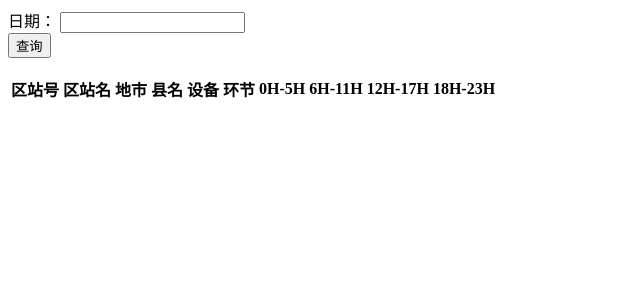
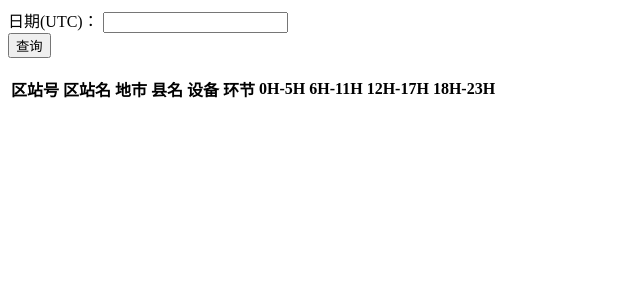
Before and after one commit to shitone/djmdep, a Django app: page /cimiss/awshistoryc in a window 1280 px wide. Shown: the top 300 px of the page, without its empty margins (0-640 px from the left). Run offline with Django 3.2, Linux system fonts and the light colour scheme; lists and menus that the app fills with data are empty; parts of the project's set-up code (start-up, migrations or seed data) failed here and were passed over; some libraries are stand-ins or nearby versions.

Commit message:
完成了历史记录页面的修改

```diff
--- a/static/css/cimiss/awshistory.css
+++ b/static/css/cimiss/awshistory.css
@@ -7,7 +7,7 @@
     height: 12px;
     width: 12px;
     border-radius: 50%;
-    margin: 4.5px 2px 4.5px 2px;
+    margin: 6px 2px 6px 2px;
     background-color: green;
 }
 
@@ -15,10 +15,14 @@
     height: 12px;
     width: 12px;
     border-radius: 50%;
-    margin: 4.5px 2px 4.5px 2px;
+    margin: 6px 2px 6px 2px;
     background-color: #DB7B3C;
 }
 
-td .clearleft{
-    clear:left;
+.table th, .table td {
+    vertical-align: middle!important;
 }
+
+/*td .clearleft{*/
+    /*clear:left;*/
+/*}*/
--- a/static/js/cimiss/awshistory.js
+++ b/static/js/cimiss/awshistory.js
@@ -95,7 +95,7 @@
             var h12_17 = array2ponit(pqcarray.slice(12,18), 'pqc') + array2ponit(ctsarray.slice(12,18), 'cts')+ array2ponit(regarray.slice(12,18), 'reg')+ array2ponit(batteryarray.slice(12,18), 'battery');
             var h18_23 = array2ponit(pqcarray.slice(18), 'pqc') + array2ponit(ctsarray.slice(18), 'cts')+ array2ponit(regarray.slice(18), 'reg')+ array2ponit(batteryarray.slice(18), 'battery');
             var history_row = [sno, sname, area, county, machine,
-                '<div class="uk-text-nowrap">CTS质控</div><div class="uk-text-nowrap">CTS到报</div><div class="uk-text-nowrap">中心站</div><div class="uk-text-nowrap">电源电压</div>',
+                '<div class="text-nowrap m-1">CTS质控</div><div class="text-nowrap m-1">CTS到报</div><div class="text-nowrap m-1">中心站</div><div class="text-nowrap m-1">电源电压</div>',
                 h0_5, h6_11, h12_17, h18_23];
             history_dataset.push(history_row);
         }
@@ -104,7 +104,7 @@
 
 
     function array2ponit(arr, type){
-        var domstr = '<div class="uk-flex uk-flex-center">';
+        var domstr = '<div class="d-flex justify-content-center">';
         for(var i=0; i<arr.length; i++){
             if(type == 'cts' || type == 'pqc' || type == 'reg') {
                 if(arr[i] == 1){
--- a/templates/awshistory_c.html
+++ b/templates/awshistory_c.html
@@ -20,17 +20,21 @@
     <script src="/static/js/cimiss/awshistory.js" type="text/javascript"></script>
 {% endif %}
 
-<form id="form-search" class="form-inline">
+<div class="container-fluid p-4">
+    <div>
+        <form id="form-search" class="form-inline d-flex justify-content-center">
             <div class="form-group">
-        <label for="awsdate">日期：</label>
-        <a v-on:click="day_pre" id="day-pre" class="fa fa-caret-left fa-3x" href="#"></a>
+                <label for="awsdate" class="m-1">日期(UTC)：</label>
+                <a v-on:click="day_pre" id="day-pre" class="fa fa-caret-left fa-3x m-1" href="#"></a>
                 <input type="text" class="form-control" id="awsdate" v-model="awsdate" name="awsdate">
-        <a v-on:click="day_next" id="day-next" class="fa fa-caret-right fa-3x" href="#"></a>
+                <a v-on:click="day_next" id="day-next" class="fa fa-caret-right fa-3x m-1" href="#"></a>
             </div>
-    <button v-on:click="submit" id="history_button" class="btn btn-primary">查询</button>
+            <button v-on:click="submit" id="history_button" class="btn btn-primary m-1">查询</button>
         </form>
+    </div>
 
-<table id="history_table" class="table table-bordered table-hover text-center table-sm">
+    <div>
+        <table id="history_table" class="table table-bordered table-hover text-center table-sm h6">
             <thead>
                 <tr>
                     <th>区站号</th>
@@ -48,6 +52,8 @@
             <tbody>
             </tbody>
         </table>
+    </div>
+ </div>
 <!--<ul class="uk-pagination uk-flex-center" uk-margin>-->
     <!--<li><a href="#"><span uk-pagination-previous></span></a></li>-->
     <!--<li><a href="#">1</a></li>-->
```
Lines whose indentation alone changed are shown as unchanged.
